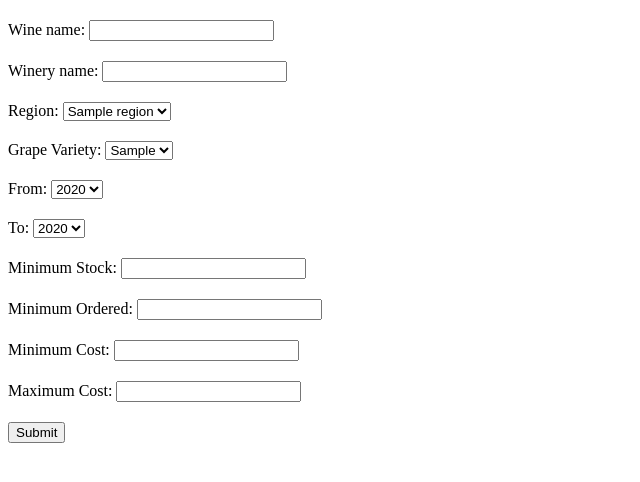
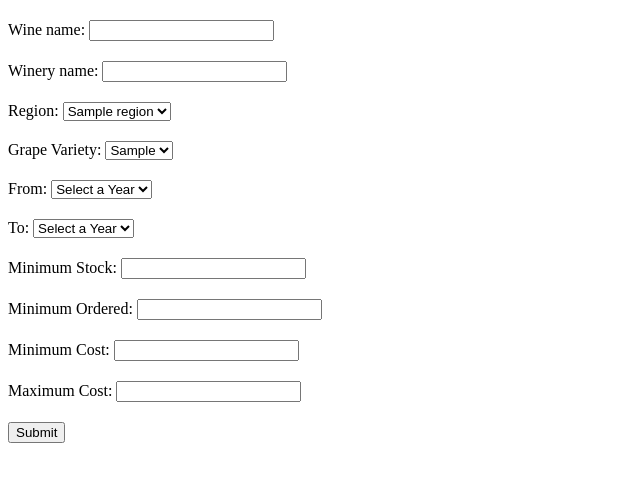
Before and after one commit to Mitch91/PartE, a PHP site: page /index.php in a window 1280 px wide. Shown: the top 482 px of the page, without its empty margins (0-640 px from the left). Run offline with PHP 8.4, Linux system fonts and the light colour scheme; tables that the repository leaves empty or names only in its code hold one stand-in row (values such as "Sample post"); a stand-in replaces the project's code that opens the database connection; some libraries are stand-ins or nearby versions.

Commit message:
built dynamic query, add default value for year

```diff
--- a/controller.php
+++ b/controller.php
@@ -6,14 +6,16 @@
     function echo_options_for_field($field){
         $values = get_values_of_field($field);
         for($i = 0; $i < count($values); $i++){
-            echo "<option value = " . $values[$i] . ">$values[$i]</option>\n";
+            echo "<option value = \"$values[$i]\">$values[$i]</option>\n";
         }
     }
 
     function validate_query($query_array){
         global $error_msg;
 
-        if(intval($query_array['from_year']) > intval($query_array['to_year'])){
+        if(intval($query_array['from_year']) > intval($query_array['to_year'])
+            && $query_array['from_year'] != "default"
+            && $query_array['to_year'] != "default"){
             $error_msg = "The from year must be less than or equal to the to year.";
         } elseif(intval($query_array['min_stock']) <= 0 && $query_array['min_stock'] != ""){
             $error_msg = "Minimum stock must be a positive integer.";
--- a/index.php
+++ b/index.php
@@ -40,13 +40,15 @@
             <div>
                 From:
                 <select name = "from_year">
+                    <option value = "default" selected>Select a Year</option>
                     <?php echo_options_for_field('year') ?>
                 </select>
             </div>
 
             <div>
                 To:
-                <select name = "to_year">
+                <select name = "to_year" >
+                    <option value = "default" selected>Select a Year</option>
                     <?php echo_options_for_field('year') ?>
                 </select>
             </div>
--- a/model.php
+++ b/model.php
@@ -35,7 +35,7 @@
         global $query_result;
         $i = 0;
 
-        $select_clause = "SELECT wine_name, variety, year, winery_name, region_name, cost, on_hand, SUM(qty), SUM(price) ";
+        $select_clause = "SELECT wine_name, variety, year, winery_name, region_name, cost, on_hand, SUM(qty) AS num_sold, SUM(price) AS revenue ";
 
         $from_clause = "FROM wine, wine_variety, grape_variety, winery, region, inventory, items ";
 
@@ -46,15 +46,54 @@
                         "AND wine.wine_id = inventory.wine_id " .
                         "AND wine.wine_id = items.wine_id ";
 
+        if($query_array['wine_name'] != ""){
+            $where_clause .= "AND wine_name LIKE \"%{$query_array['wine_name']}%\" ";
+        }
+
+        if($query_array['winery_name'] != ""){
+            $where_clause .= "AND winery_name LIKE \"%{$query_array['winery_name']}%\" ";
+        }
+
+        if($query_array['region'] != "All"){
+            $where_clause .= "AND region_name = \"{$query_array['region']}\" ";
+        }
+
+        $where_clause .= "AND variety = \"{$query_array['grape']}\" ";
+
+        if($query_array['from_year'] != "default"){
+            $where_clause .= "AND year >= {$query_array['from_year']} ";
+        }
+
+        if($query_array['to_year'] != "default"){
+            $where_clause .= "AND year <= {$query_array['to_year']} ";
+        }
+
+        if($query_array['min_stock'] != ""){
+            $where_clause .= "AND on_hand >= {$query_array['min_stock']} ";
+        }
+
+        if($query_array['min_ordered'] != ""){
+            $where_clause .= "AND num_sold >= {$query_array['min_ordered']} ";
+        }
+
+        if($query_array['min_cost'] != ""){
+            $where_clause .= "AND revenue >= {$query_array['min_cost']} ";
+        }
+
+        if($query_array['max_cost'] != ""){
+            $where_clause .= "AND revenue <= {$query_array['max_cost']} ";
+        }
+
         $group_by_clause = "GROUP BY wine.wine_id, grape_variety.variety_id ";
 
-        $order_by_clause = "ORDER BY wine.wine_id;";
+        $order_by_clause = "ORDER BY year;";
 
         $query = $select_clause .
                  $from_clause .
                  $where_clause .
                  $group_by_clause .
                  $order_by_clause;
+
         $result = mysqli_query($dbconn, $query);
         while($row = mysqli_fetch_array($result))
             $query_result[$i++] = $row;
```
